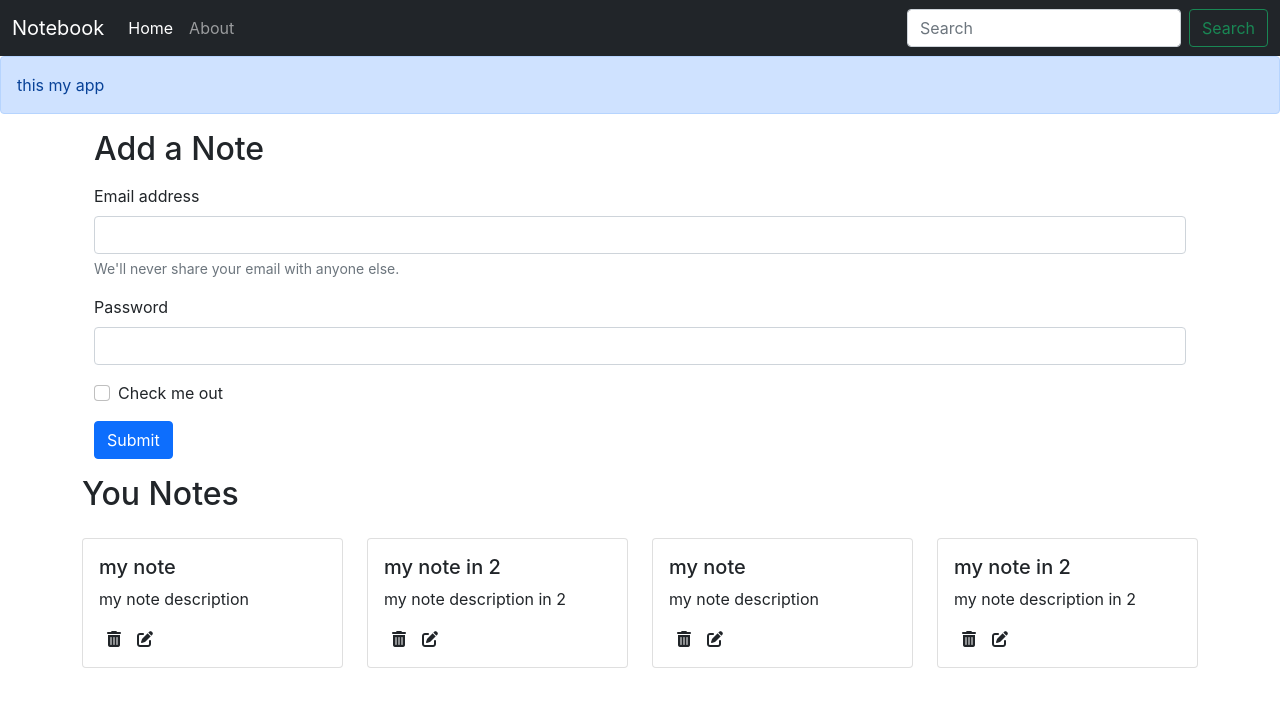
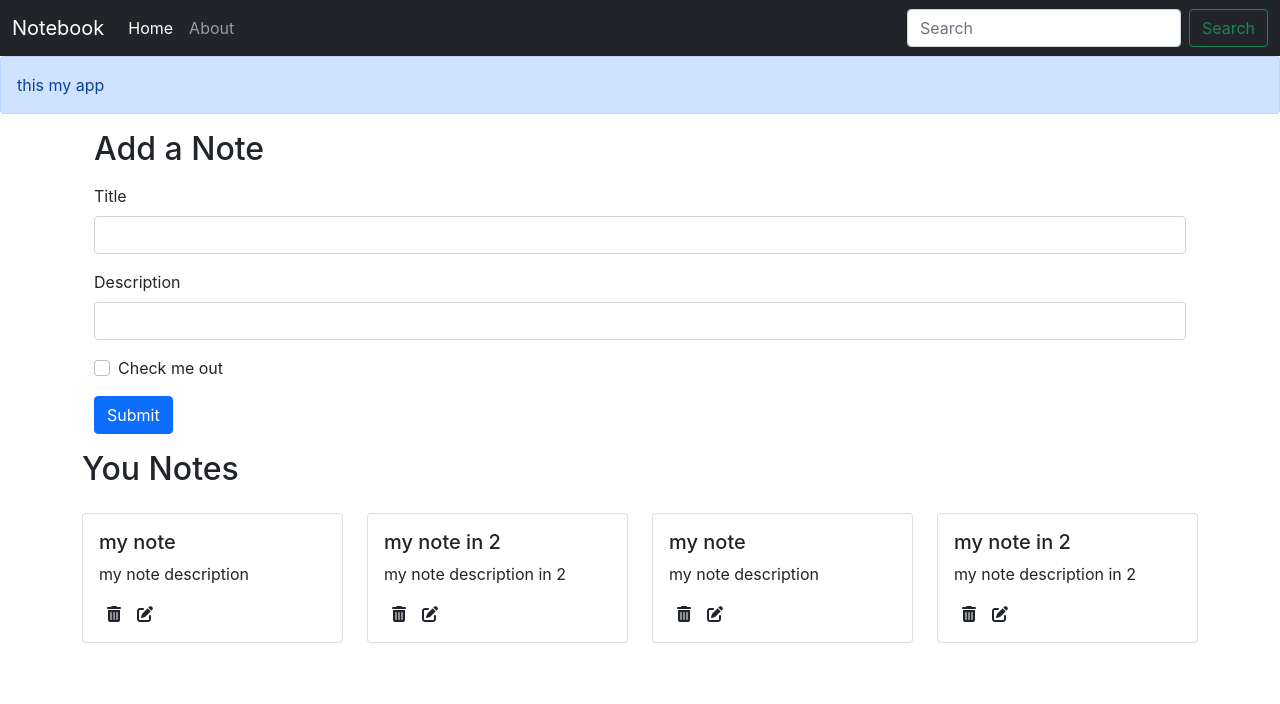
Before and after one commit to SUMANTA5/notebook, a React (Create React App) app: page / in a window 1280 px wide. Shown: the top 704 px of the page. Built offline with nearby package versions, Linux system fonts and the light colour scheme.

Commit message:
add note

```diff
--- /dev/null
+++ b/src/components/AddNote.js
@@ -0,0 +1,68 @@
+import React,{ useContext, useState} from "react";
+import noteContext from "../context/notes/noteContext";
+
+function AddNote() {
+    const context = useContext(noteContext);
+    const {addNote } = context;
+
+    const [note, setNote] = useState({title: "", description: "", tag: "default"})
+
+    const handleclick = (e)=>{
+    e.preventDefault();
+      addNote(note.title, note.description, note.tag);
+    }
+
+   const onChange = (e)=>{
+      setNote({...note,[e.target.name]: e.target.value})
+   }
+  return (
+    <div>
+      <div className="container my-3">
+        <h2>Add a Note</h2>
+        <form className="my-3">
+          <div className="mb-3">
+            <label htmlFor="title" className="form-label">
+              Title
+            </label>
+            <input
+              type="text"
+              className="form-control"
+              id="title"
+              name="title"
+              aria-describedby="emailHelp"
+              onChange={onChange}
+            />
+          </div>
+          <div className="mb-3">
+            <label htmlFor="description" className="form-label">
+            Description
+            </label>
+            <input
+              type="text"
+              className="form-control"
+              id="description"
+              name="description"
+              onChange={onChange}
+            />
+          </div>
+          <div className="mb-3 form-check">
+            <input
+              type="checkbox"
+              className="form-check-input"
+              id="exampleCheck1"
+              onChange={onChange}
+            />
+            <label className="form-check-label" htmlFor="exampleCheck1">
+              Check me out
+            </label>
+          </div>
+          <button type="submit" className="btn btn-primary" onClick={handleclick}>
+            Submit
+          </button>
+        </form>
+      </div>
+    </div>
+  );
+}
+
+export default AddNote;
--- a/src/components/Home.js
+++ b/src/components/Home.js
@@ -4,49 +4,7 @@
 export const home = () => {
   return (
     <div>
-      <div className="container my-3">
-        <h2>Add a Note</h2>
-        <form className="my-3">
-          <div className="mb-3">
-            <label htmlFor="exampleInputEmail1" className="form-label">
-              Email address
-            </label>
-            <input
-              type="email"
-              className="form-control"
-              id="exampleInputEmail1"
-              aria-describedby="emailHelp"
-            />
-            <div id="emailHelp" className="form-text">
-              We'll never share your email with anyone else.
-            </div>
-          </div>
-          <div className="mb-3">
-            <label htmlFor="exampleInputPassword1" className="form-label">
-              Password
-            </label>
-            <input
-              type="password"
-              className="form-control"
-              id="exampleInputPassword1"
-            />
-          </div>
-          <div className="mb-3 form-check">
-            <input
-              type="checkbox"
-              className="form-check-input"
-              id="exampleCheck1"
-            />
-            <label className="form-check-label" htmlFor="exampleCheck1">
-              Check me out
-            </label>
-          </div>
-          <button type="submit" className="btn btn-primary">
-            Submit
-          </button>
-        </form>
-      </div>
-      <Notes></Notes>
+      <Notes/>
     </div>
   );
 };
--- a/src/components/Notes.js
+++ b/src/components/Notes.js
@@ -1,17 +1,22 @@
 import React, { useContext } from "react";
 import noteContext from "../context/notes/noteContext";
 import Noteitem from "./Noteitem";
+import AddNote from "./AddNote";
+
 export const Notes = () => {
   const context = useContext(noteContext);
-  const { notes, setNotes } = context;
+  const { notes} = context;
   return (
+    <>
+    <AddNote/>
     <div>
       <div className="row my-3">
         <h2>You Notes</h2>
         {notes.map((note) => {
-          return <Noteitem note= {note}/>
+          return <Noteitem key={note._id} note= {note}/>
         })}
       </div>
     </div>
+    </>
   );
 };
--- a/src/context/notes/NotesState.js
+++ b/src/context/notes/NotesState.js
@@ -43,8 +43,35 @@
 
   const [notes, setNotes] = useState(notesInitial);
 
+
+  // Add note
+
+  const addNote = (title,description,tag)=>{
+    console.log("adding a note")
+   const note = {
+      _id: "624e8d1802377e785f953ee0ff",
+      user: "624e7d2902377e5f953ee0fb",
+      title: title,
+      description: description,
+      tag: tag,
+      date: "2022-04-07T07:04:56.576Z",
+      __v: 0,
+    };
+   setNotes(notes.concat(note))
+  }
+  // Delete note
+
+  const deleteNote = ()=>{
+
+  }
+  // Edit note
+
+  const editNote = ()=>{
+
+  }
+
   return (
-    <NoteContext.Provider value={{ notes, setNotes }}>
+    <NoteContext.Provider value={{ notes, addNote, deleteNote, editNote }}>
       {props.children}
     </NoteContext.Provider>
   );
```
